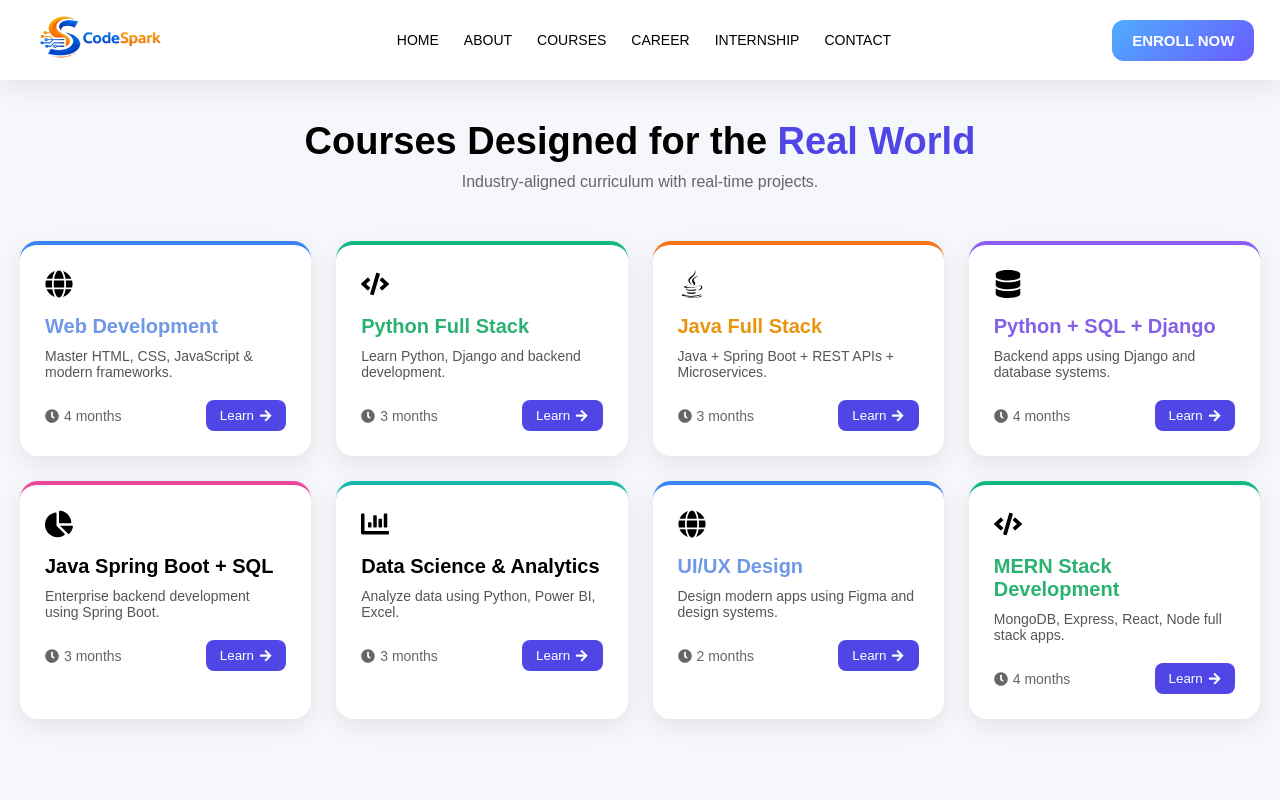
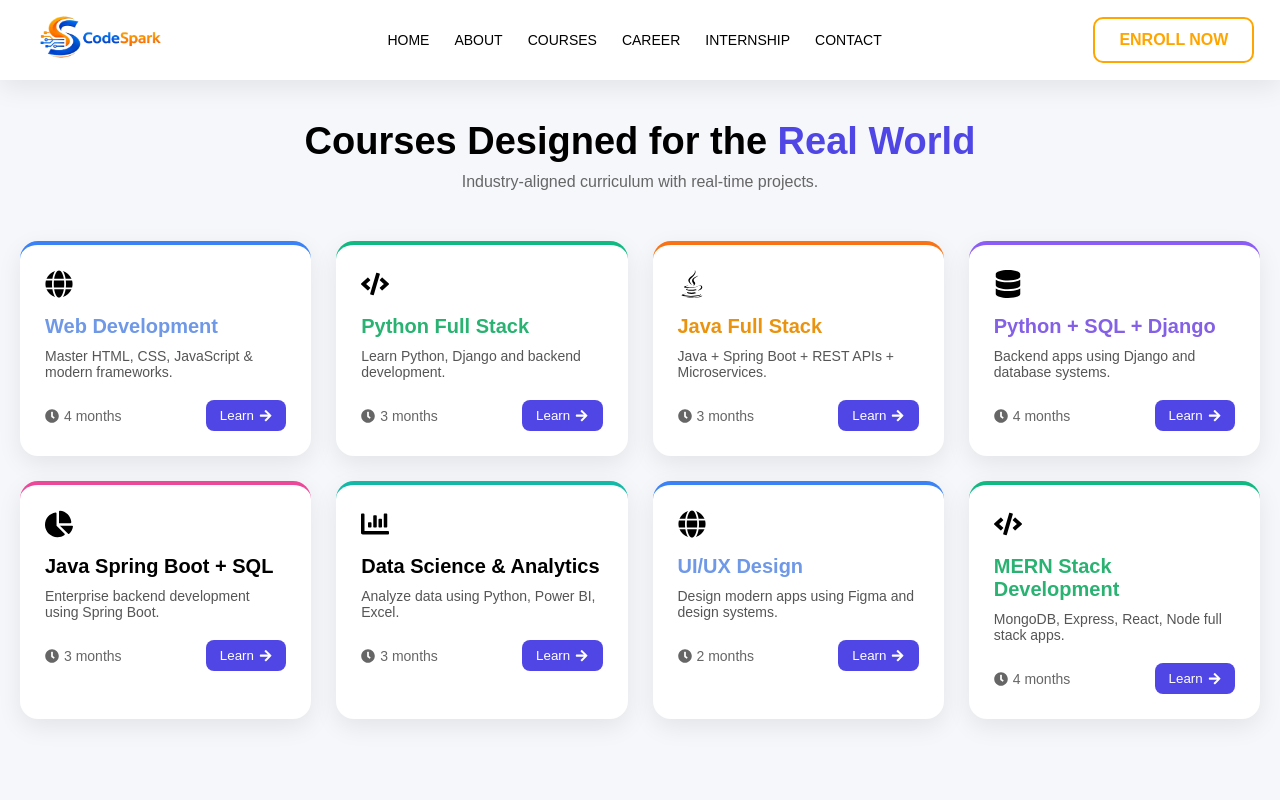
Before and after one commit to codespark2618/codespark-_official, a React (Vite) app in the folder frontend/codespark/: page /courses in a window 1280 px wide. Shown: the top 800 px of the page. Built offline with nearby package versions, Linux system fonts and the light colour scheme.

Commit message:
i have 2changes one footer and enroll button

```diff
--- a/frontend/codespark/src/App.jsx
+++ b/frontend/codespark/src/App.jsx
@@ -9,6 +9,7 @@ import Contact from "./Components/Contact";
 import Internship from "./Pages/Internship";
 import AboutStory from "./Pages/AboutStory";
 import Career from "./Pages/Career";
+
 
 
 function App() {
--- a/frontend/codespark/src/Pages/CourseDetails.css
+++ b/frontend/codespark/src/Pages/CourseDetails.css
@@ -118,14 +118,27 @@
 
 /* BUTTON */
 .enroll-btn {
-  padding: 12px 20px;
-  border-radius: 12px;
-  border: none;
-  font-size: 15px;
-  background: linear-gradient(135deg, #4facfe, #6a5cff);
-  color: white;
+  padding: 12px 24px;
+  font-size: 16px;
+  font-weight: 600;
+  border: 2px solid orange !important;
+  background: transparent !important;
+  color: orange !important;
+  border-radius: 10px;
   cursor: pointer;
+  transition: all 0.3s ease;
 }
+
+/* Hover = full orange */
+
+.enroll-btn:hover {
+  background: orange !important;
+  border-color: orange !important;
+  color: white !important;
+  transform: translateY(-2px);
+}
+
+
 
 /* RESPONSIVE */
 @media (max-width: 768px) {
--- a/frontend/codespark/src/Pages/CourseDetails.jsx
+++ b/frontend/codespark/src/Pages/CourseDetails.jsx
@@ -47,8 +47,10 @@ function CourseDetails() {
           <span className="topics">12 Topics</span>
         </div>
 
-        {/* Button */}
-        <button className="enroll-btn">Enroll Now →</button>
+        {/* Bootstrap Style Button */}
+        <button className="btn btn-outline-warning enroll-btn">
+          Enroll Now →
+        </button>
 
       </div>
     </div>
--- a/frontend/codespark/src/Pages/Courses.jsx
+++ b/frontend/codespark/src/Pages/Courses.jsx
@@ -1,5 +1,6 @@
 import React, { useState, useEffect } from "react";
 import "./Courses.css";
+import CourseDetails from "./CourseDetails";
 import Footer from "../Components/Footer";
 
 import {
@@ -261,8 +262,8 @@ function Courses() {
           </div>
         </div>
       )}
-
-      <Footer />
+{/* <CourseDetails /> */}
+      {/* <Footer /> */}
     </>
   );
 }
```
